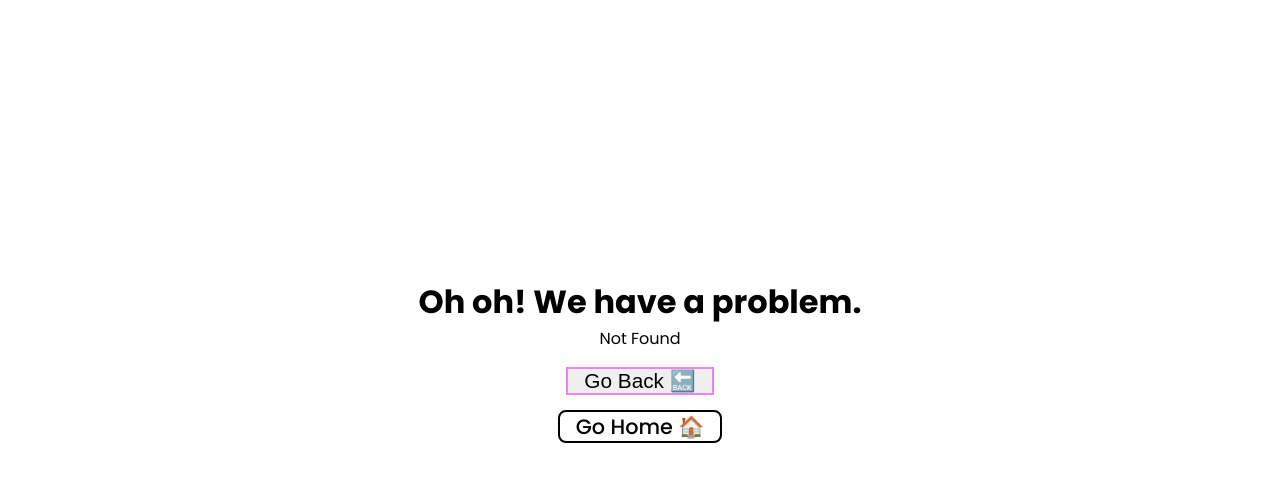
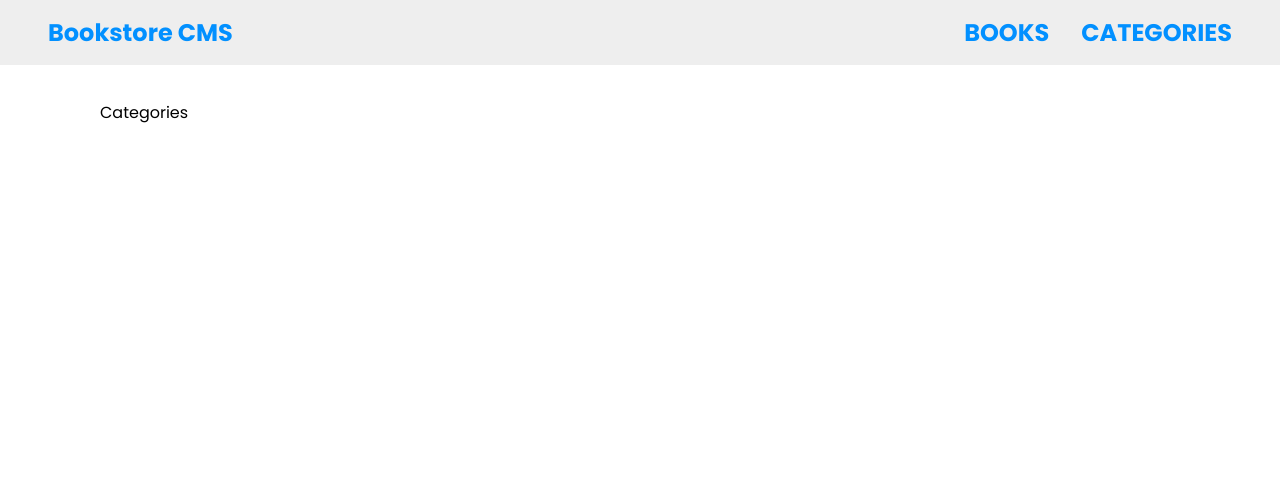
Before and after one commit to ajarek/react-89-vite-bookstore-cms-Router-6-11, a React (Vite) app: page /categories in a window 1280 px wide. Before the commit this address had no page. Shown: the top 482 px of the page. Built offline with nearby package versions, Linux system fonts and the light colour scheme.

Commit message:
added Form

```diff
--- a/src/App.jsx
+++ b/src/App.jsx
@@ -1,6 +1,7 @@
 import { createBrowserRouter, RouterProvider } from 'react-router-dom'
 import Main from './layouts/Main/Main'
 import Home from './pages/Home/Home'
+import Categories from './pages/Categories/Categories'
 
 import Error from './pages/Error/Error'
 
@@ -15,6 +16,11 @@ const router = createBrowserRouter([
         element: <Home />,
         errorElement: <Error />,
       },
+      {
+        path: '/categories',
+        element: <Categories />,
+        errorElement: <Error />,
+      },
     ]
   }
 ])
--- a/src/components/Nav/Nav.css
+++ b/src/components/Nav/Nav.css
@@ -8,22 +8,21 @@
   align-items: center;
   flex-wrap: wrap;
   padding: 0 32px;
-  background-color: var(--red);
+  background-color: var(--grey);
   position: fixed;
   top: 0;
   z-index: 5;
 }
 .link {
   text-decoration: none;
-  font-size: 1.5rem;
-  color: var(--black);
+  font-size: 1rem;
+  color: var(--blue);
   padding: 0 16px;
-  border-radius: 8px;
   transition: all 0.3s ease-in-out;
 }
-.link-text:hover,
-.link-text:focus {
-  background-color: var(--yellow);
+.link:hover,
+.link:focus {
+  border-bottom: 3px solid var(--blue);
 }
 
 .nav .wrapper {
@@ -31,7 +30,6 @@
   display: flex;
   justify-content: space-between;
   align-items: center;
-  background-color: var(--grey);
 }
 
 .hamburger {
@@ -81,17 +79,5 @@
   .nav {
     padding: 0 0rem;
   }
-  .nav .title {
-    width: 80%;
-  }
-  .nav .title h1 {
-    font-size: 1rem;
-    text-align: center;
-  }
-  .nav .wrapper {
-    width: 100%;
-  }
-  .link-text {
-    font-size: 1rem;
-  }
+
 }
--- a/src/components/Nav/Nav.jsx
+++ b/src/components/Nav/Nav.jsx
@@ -8,16 +8,27 @@ const Nav = () => {
 
   return (
     <nav className='nav'>
-      <div className='nav-wrapper'>
+      <div className='wrapper'>
         <Link
-          className='link link-text'
+          className='link'
           to={'/'}
         >
-          Strona Główna
+         <h1> Bookstore CMS</h1>
         </Link>
       </div>
       <ul className={!isOpen ? 'wrapper' : 'wrapper navbar-none'}>
-
+      <Link
+          className='link'
+          to={'/'}
+        >
+         <h1> BOOKS</h1>
+        </Link>
+        <Link
+          className='link '
+          to={'/categories'}
+        >
+         <h2> CATEGORIES</h2>
+        </Link>
 
 
       </ul>
--- a/src/index.css
+++ b/src/index.css
@@ -11,7 +11,7 @@
   --darkGrey: #808080;
   --black: #000000;
   --red: #ff0000;
-  --blue: #0062b2;
+  --blue: #0290ff;
   --orange: #ff9f1a;
   --green: #05d69e;
 }
--- /dev/null
+++ b/src/pages/Categories/Categories.css
@@ -0,0 +1,4 @@
+.categories{
+  height: 100vh;
+  padding: 100px;
+}
--- /dev/null
+++ b/src/pages/Categories/Categories.jsx
@@ -0,0 +1,9 @@
+import './Categories.css'
+
+const Categories = () => {
+  return (
+    <div className='categories'>Categories</div>
+  )
+}
+
+export default Categories
```
Also changed, not shown: src/components/Form/Form.css (added, +43 -0 lines), src/components/Form/Form.jsx (added, +52 -0 lines).
